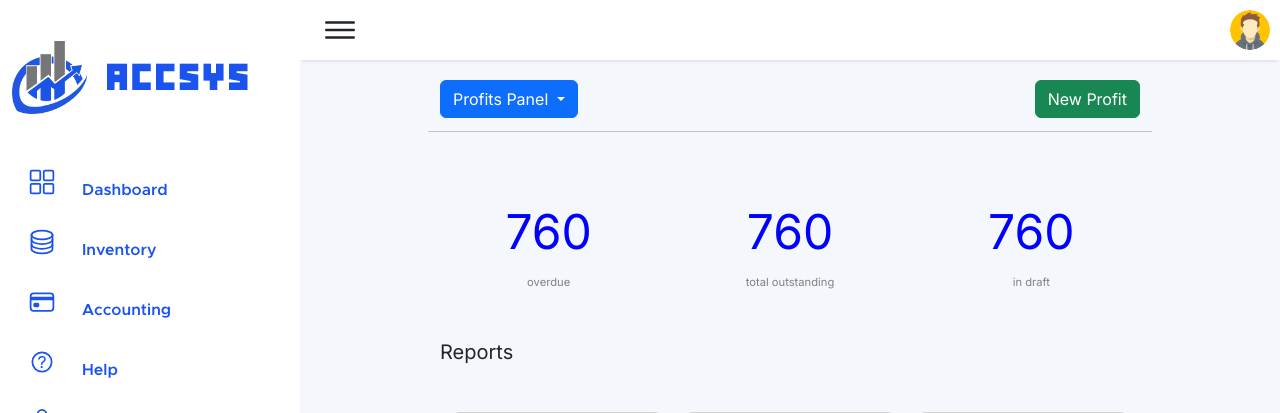
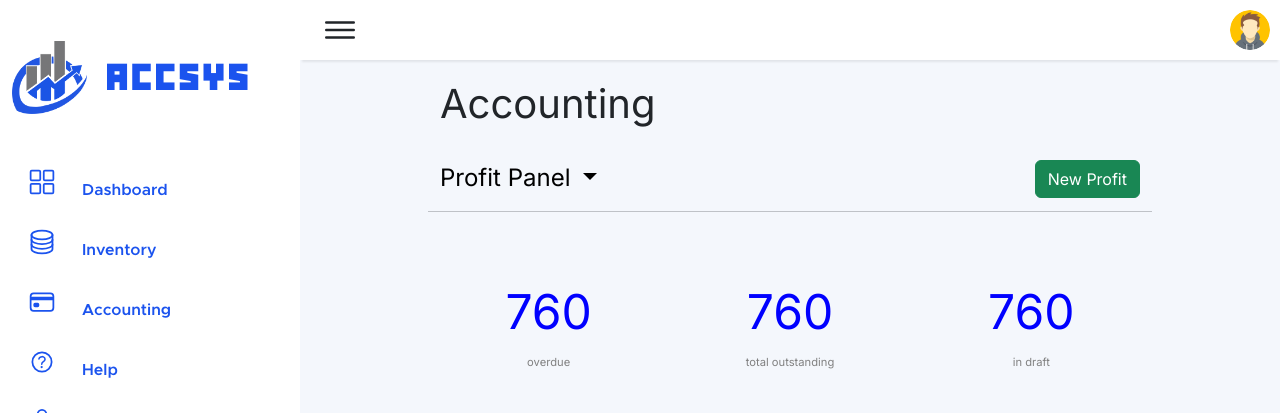
Before and after one commit to 0x0000017/accsys, a Django app: page /profit in a window 1280 px wide. Shown: the top 413 px of the page. Run offline with Django 4.2, Linux system fonts and the light colour scheme; some libraries are stand-ins or nearby versions; some web fonts are replaced.

Commit message:
ui update
-redirected accounting link to profit page
-dropdown menu is on the profit, accounting, and expenses page -- adding it to sidebar fucks up the layout due to unknown fucking reasons
-fixed the fucking CDN imports ( next time just use the bundled bootstrap script and place it to the BOTTOM before </body> tag
-fixed the dropdown menus not working

```diff
--- a/Main/static/main/styles/accounting.css
+++ b/Main/static/main/styles/accounting.css
@@ -8,6 +8,12 @@
     margin-bottom: 1vw;
 }
 
+
+.dd-select {
+    font-size: 1.5rem;
+    color: #000;
+    text-decoration: none;
+}
 
 .numbers {
     color: blue;
--- a/templates/Main/Landing/mainLayout.html
+++ b/templates/Main/Landing/mainLayout.html
@@ -22,9 +22,6 @@
         rel="stylesheet"
         href="https://cdnjs.cloudflare.com/ajax/libs/animate.css/4.1.1/animate.min.css"
     />
-    <script src="https://cdn.jsdelivr.net/npm/@popperjs/core@2.9.2/dist/umd/popper.min.js" integrity="sha384-IQsoLXl5PILFhosVNubq5LC7Qb9DXgDA9i+tQ8Zj3iwWAwPtgFTxbJ8NT4GN1R8p" crossorigin="anonymous"></script>
-    <script src="https://cdn.jsdelivr.net/npm/bootstrap@5.0.2/dist/js/bootstrap.min.js" integrity="sha384-cVKIPhGWiC2Al4u+LWgxfKTRIcfu0JTxR+EQDz/bgldoEyl4H0zUF0QKbrJ0EcQF" crossorigin="anonymous"></script>
-    <script src="https://cdnjs.cloudflare.com/ajax/libs/jquery/3.4.1/jquery.min.js"></script>
 
 </head>
 <body>
@@ -54,7 +51,7 @@
                 </li>
 
                 <li>
-                    <a href="{% url 'accounting' %}">
+                    <a href="{% url 'profit' %}">
                         <span class="icon"><ion-icon name="card-outline"></ion-icon></span>
                         <span class="title" style="font-family: Metropolis;">Accounting</span>
                     </a>
@@ -126,6 +123,7 @@
             integrity="sha384-w76AqPfDkMBDXo30jS1Sgez6pr3x5MlQ1ZAGC+nuZB+EYdgRZgiwxhTBTkF7CXvN"
             crossorigin="anonymous">
     </script>
+    <script src="https://cdnjs.cloudflare.com/ajax/libs/jquery/3.4.1/jquery.min.js"></script>
 
 </body>
 </html>
--- a/templates/Main/Landing/profit.html
+++ b/templates/Main/Landing/profit.html
@@ -4,17 +4,29 @@
 {% block content %}
 
 <!--top-->
+<h1>Accounting</h1>
+<br>
 <div class="row mb-5">
     <div class="col">
         <div class="dropdown">
-            <button class="btn btn-primary dropdown-toggle" type="button" data-toggle="dropdown">Profits Panel
-            <span class="caret"></span></button>
-            <ul class="dropdown-menu">
-              <li><a href="#">Profit</a></li>
-              <li><a href="#">Sales</a></li>
-              <li><a href="#">Expenses</a></li>
-            </ul>
-          </div>
+            <a href="#" class="dd-select dropdown-toggle" type="button" id="dropdownMenuButton" data-bs-toggle="dropdown" aria-haspopup="true" aria-expanded="false">
+              Profit Panel
+            </a>
+            <div class="dropdown-menu" aria-labelledby="dropdownMenuButton">
+                <a class="dropdown-item disabled" href="{% url 'profit' %}">
+                    <span class ="icon"><ion-icon name="grid-outline"></ion-icon></span>
+                    Profit
+                </a>
+                <a class="dropdown-item" href="{% url 'sales' %}">
+                    <span class="icon"><ion-icon name="cash-outline"></ion-icon></span>
+                    Sales
+                </a>
+                <a class="dropdown-item" href="{% url 'expenses' %}">
+                    <span class="logo"><ion-icon name="wallet-outline"></ion-icon></span>
+                    Expenses
+                </a>
+            </div>
+        </div>
     </div>
     <div class="col"></div>
     <div class="col nprofit">
@@ -203,8 +215,6 @@
     </div>
 </div>
 
-
-<!-- <script src="https://cdn.jsdelivr.net/npm/@popperjs/core@2.9.2/dist/umd/popper.min.js"></script> -->
 <script src="https://cdn.jsdelivr.net/npm/chart.js@4.2.0/dist/chart.umd.min.js"></script>
 <script src="{% static 'main/scripts/accounting/charts.js' %}"></script>
 
```
Also changed, not shown: templates/Main/Landing/expenses.html (+20 -10 lines), templates/Main/Landing/sales.html (+20 -11 lines).
